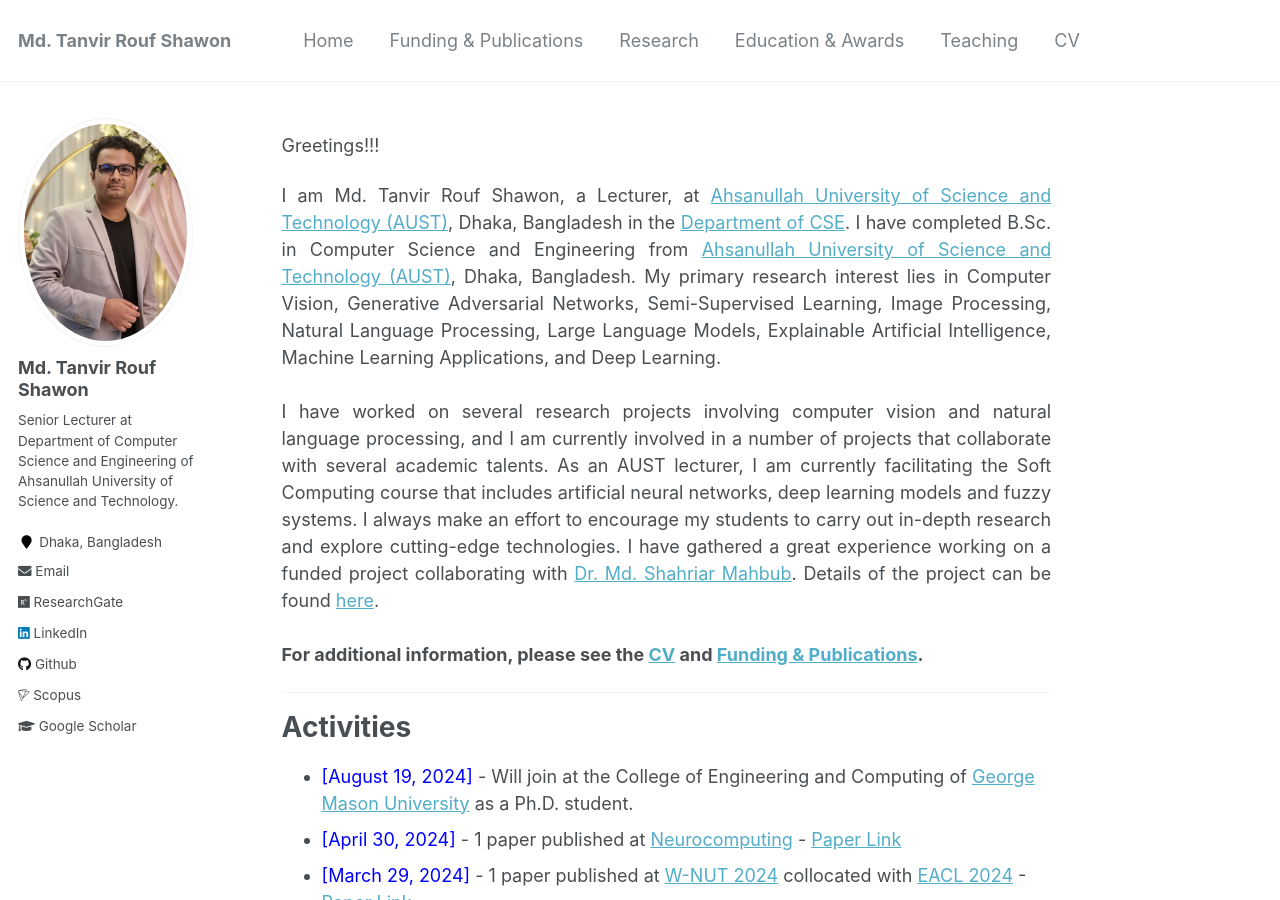
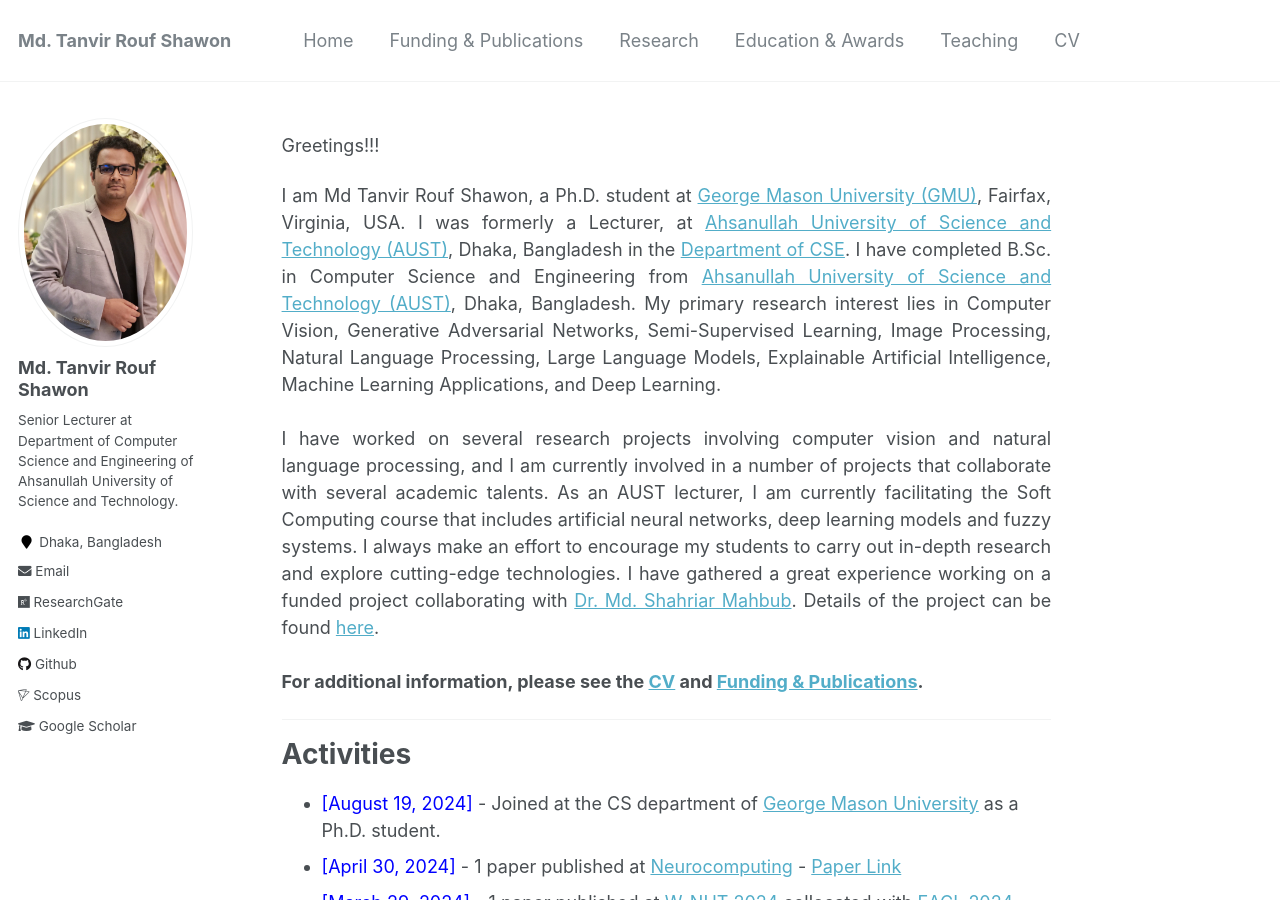
Before and after one commit to shawon-tanvir/shawon-tanvir.github.io, a Jekyll site: the page built from _pages/about.md, in a window 1280 px wide and 900 px high. Built offline with Jekyll 4.4.1, drawn with Linux system fonts in a browser that asks for light colours; a script that is not in the unit is left out.

Commit message:
Update about.md

```diff
--- a/_pages/about.md
+++ b/_pages/about.md
@@ -12,7 +12,7 @@ Greetings!!!
 
 <div style="text-align: justify">
 
-I am Md. Tanvir Rouf Shawon, a Lecturer, at <a href="http://aust.edu/">Ahsanullah University of Science and Technology (AUST)</a>, Dhaka, Bangladesh in the <a href="https://www.aust.edu/cse">Department of CSE</a>. I have completed B.Sc. in Computer Science and Engineering from <a href="http://aust.edu/">Ahsanullah University of Science and Technology (AUST)</a>, Dhaka, Bangladesh. My primary research interest lies in Computer Vision, Generative Adversarial Networks, Semi-Supervised Learning, Image Processing, Natural Language Processing, Large Language Models, Explainable Artificial Intelligence, Machine Learning Applications, and Deep Learning.<br /><br/>
+I am Md Tanvir Rouf Shawon, a Ph.D. student at <a href="http://gmu.edu/">George Mason University (GMU)</a>, Fairfax, Virginia, USA. I was formerly a Lecturer, at <a href="http://aust.edu/">Ahsanullah University of Science and Technology (AUST)</a>, Dhaka, Bangladesh in the <a href="https://www.aust.edu/cse">Department of CSE</a>. I have completed B.Sc. in Computer Science and Engineering from <a href="http://aust.edu/">Ahsanullah University of Science and Technology (AUST)</a>, Dhaka, Bangladesh. My primary research interest lies in Computer Vision, Generative Adversarial Networks, Semi-Supervised Learning, Image Processing, Natural Language Processing, Large Language Models, Explainable Artificial Intelligence, Machine Learning Applications, and Deep Learning.<br /><br/>
 
 I have worked on several research projects involving computer vision and natural language processing, and I am currently involved in a number of projects that collaborate with several academic talents. As an AUST lecturer, I am currently facilitating the Soft Computing course that includes artificial neural networks, deep learning models and fuzzy systems. I always make an effort to encourage my students to carry out in-depth research and explore cutting-edge technologies. I have gathered a great experience working on a funded project collaborating with <a href="https://scholar.google.com/citations?user=pBArY-sAAAAJ&hl=en">Dr. Md. Shahriar Mahbub</a>. Details of the project can be found <a href="https://shawon-tanvir.github.io/publications/">here</a>.  <br /><br/>
 </div>
@@ -24,7 +24,7 @@ I have worked on several research projects involving computer vision and natural
 
 
 # Activities
-* <span style="color:Blue"> [August 19, 2024] </span> - Will join at the College of Engineering and Computing of [George Mason University](https://cec.gmu.edu/) as a Ph.D. student.
+* <span style="color:Blue"> [August 19, 2024] </span> - Joined at the CS department of [George Mason University](https://cs.gmu.edu/) as a Ph.D. student.
 * <span style="color:Blue"> [April 30, 2024] </span> - 1 paper published at [Neurocomputing](https://www.sciencedirect.com/journal/neurocomputing) - [Paper Link](https://www.sciencedirect.com/science/article/pii/S0925231224005034)
 * <span style="color:Blue"> [March 29, 2024] </span> - 1 paper published at [W-NUT 2024](https://noisy-text.github.io/2024/) collocated with [EACL 2024](https://2024.eacl.org/) - [Paper Link](https://aclanthology.org/2024.wnut-1.5/)
 * <span style="color:Blue"> [January 21, 2024] </span> - 1 paper accepted at [W-NUT 2024](https://noisy-text.github.io/2024/) collocated with [EACL 2024](https://2024.eacl.org/)
```
